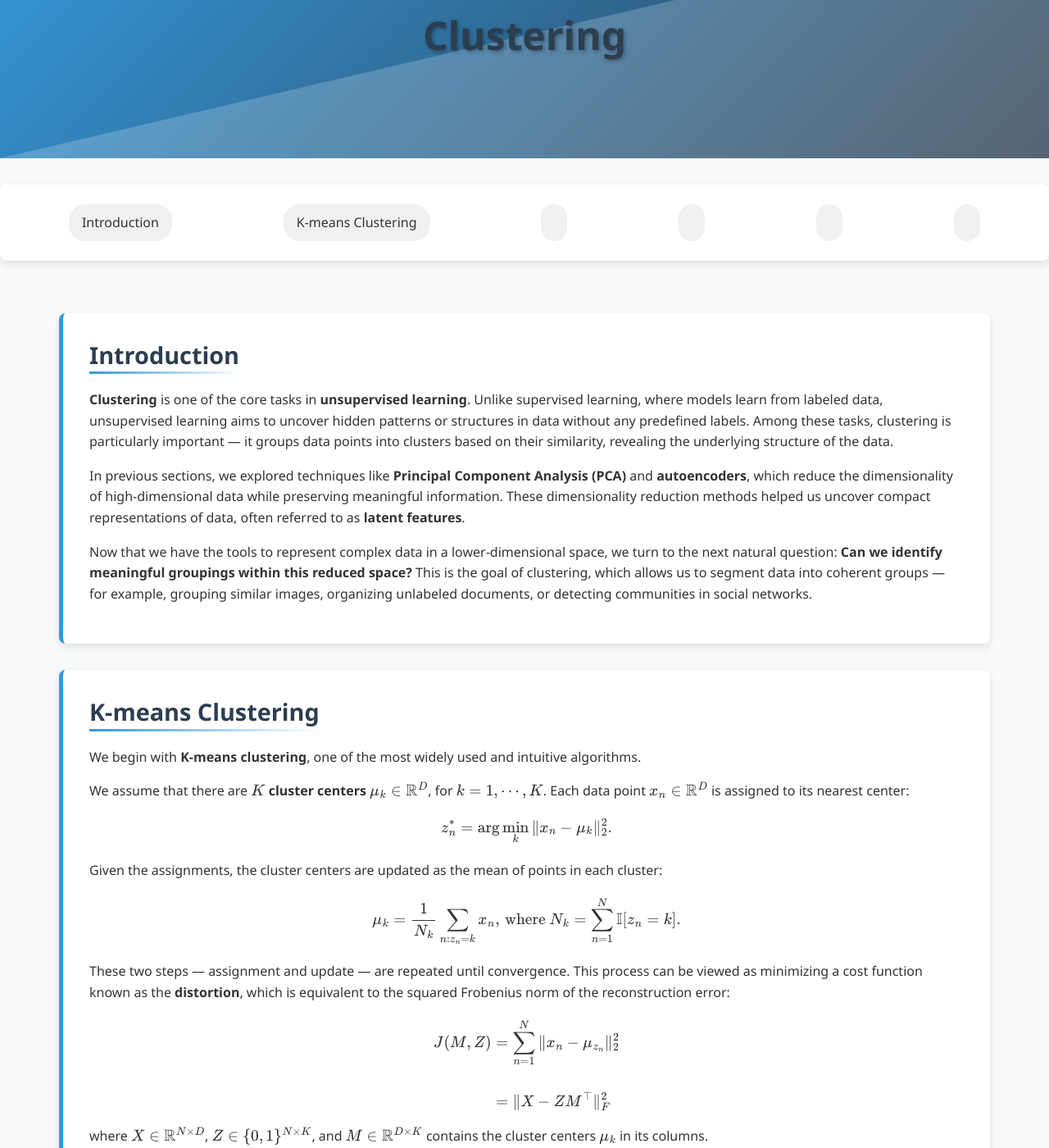
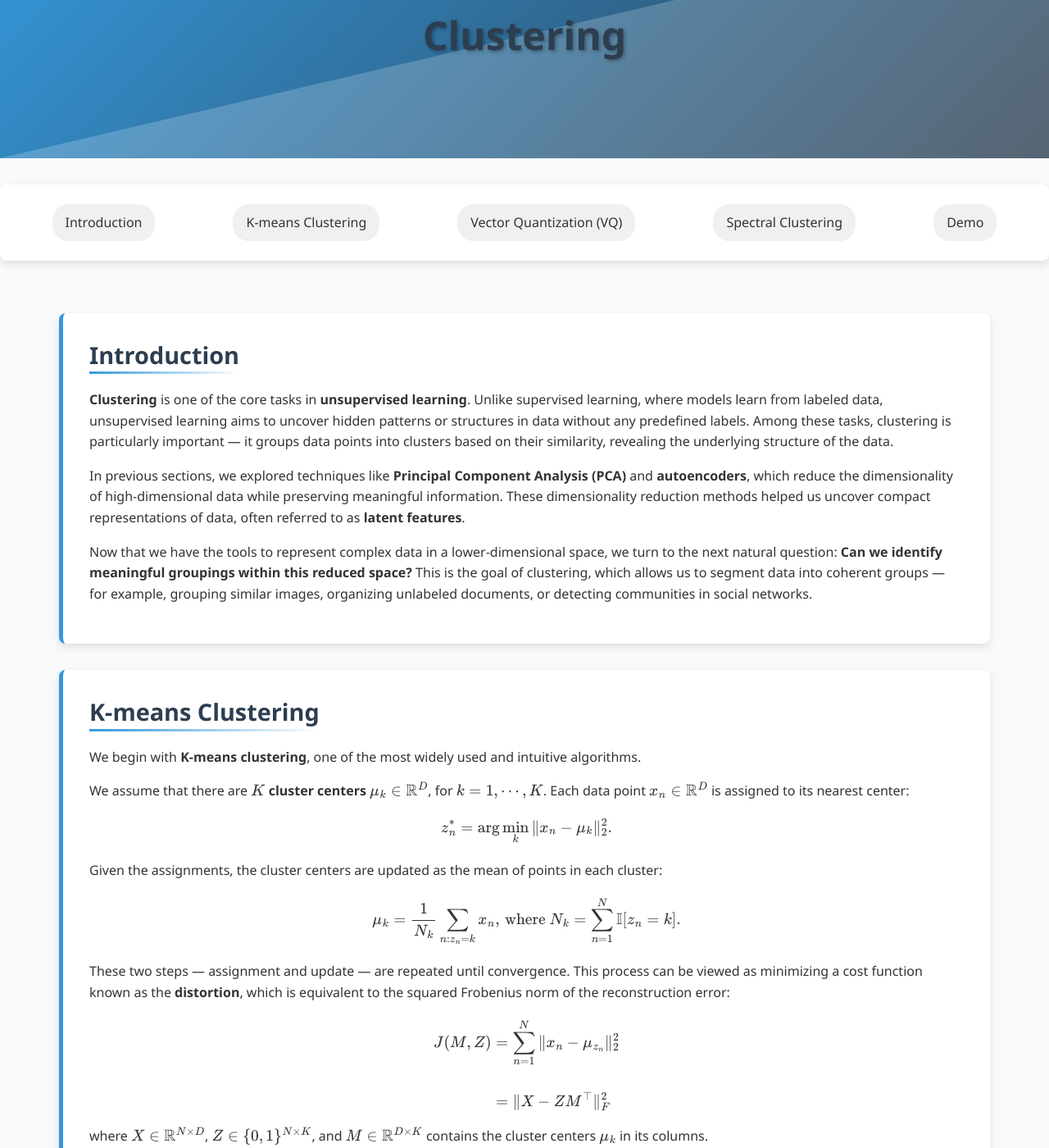
Before and after one commit to Yusukey01/yusukey01.github.io, a Jekyll site: the page built from Mathematics/Machine_learning/clustering.html, in a window 1280 px wide and 1400 px high, scrolled down 288 px. Shown: the whole window at 82% size. Built offline with Jekyll 4.4.1, drawn with Linux system fonts in a browser that asks for light colours; some of the changed text lies outside the part shown.

```diff
--- a/Mathematics/Machine_learning/clustering.html
+++ b/Mathematics/Machine_learning/clustering.html
@@ -16,10 +16,9 @@ uses_python: false
         <div class="topic-nav">
             <a href="#intro">Introduction</a>
             <a href="#K-means">K-means Clustering</a>
-            <a href="#"></a>
-            <a href="#"></a>
-            <a href="#"></a>
-            <a href="#"></a>
+            <a href="#vq">Vector Quantization (VQ)</a>
+            <a href="#sp">Spectral Clustering</a>
+            <a href="#demo">Demo</a>
         </div>
 
         <div class="container">
@@ -89,13 +88,13 @@ uses_python: false
                 </p>
             </section>
 
-             <section id="" class="section-content">
-                <h2></h2>
+             <section id="vq" class="section-content">
+                <h2>Vector Quantization (VQ)</h2>
 
             </section>
 
-             <section id="" class="section-content">
-                <h2></h2>
+             <section id="sp" class="section-content">
+                <h2>Spectral Clustering</h2>
 
             </section>
 
--- a/Mathematics/Machine_learning/ml.html
+++ b/Mathematics/Machine_learning/ml.html
@@ -156,7 +156,7 @@ uses_python: false
                         <h3><a href=".html">Part 8: Clustering </a></h3>
                         <div class="keywords">
                             <span><strong>Interactive Demo</strong></span>
-                            <span></span>
+                            <span>K-means clustering</span>
                             <span></span>
                         </div>
                     </div>
```
